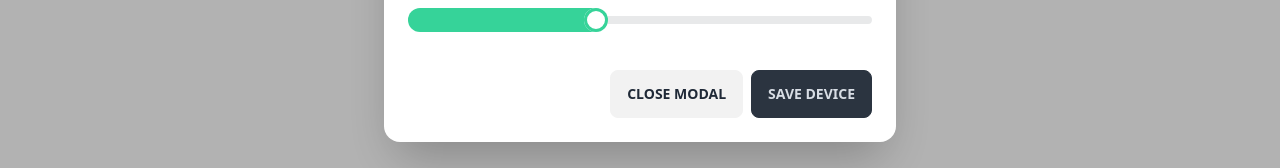
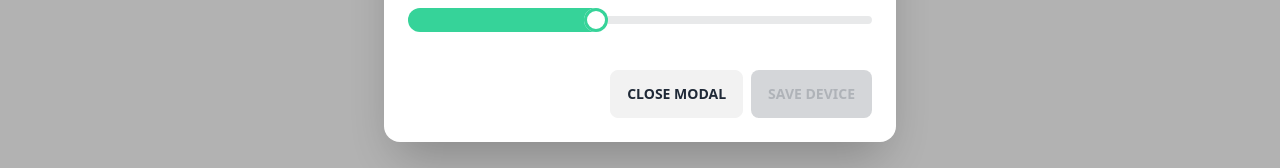
Before and after one commit to monta-zaroui/koerber, a Vue app in the folder koerber-fe/: page / in a window 1280 px wide. Both pictures are taken after typing "Sample" into the empty fields and a click on the button "ADD DEVICE". Shown: the part 463-631 px from the top of the page. Built offline with nearby package versions, Linux system fonts and the light colour scheme; no server answers.

Commit message:
disable and enable save button

```diff
--- a/koerber-fe/src/components/DeviceModal.vue
+++ b/koerber-fe/src/components/DeviceModal.vue
@@ -1,11 +1,15 @@
 <script setup lang="ts">
-import { ref } from 'vue';
+import { computed, ref } from 'vue';
 import BaseInput from './BaseInput.vue';
 import { newDevice } from '../models/device.model';
 import BaseDropdown from './BaseDropdown.vue';
 import { deviceTypeDropdownItems } from '../utils/constants/device-type-dropdown-items';
 
 const showModal = ref(false);
+
+const isSaveButtonDisabled = computed(() => {
+  return newDevice.value.name === '' || newDevice.value.ownerName === '';
+});
 function toggleModal(): void {
   showModal.value = !showModal.value;
 }
@@ -34,7 +38,7 @@ function toggleModal(): void {
         </div>
         <div class="modal-action">
           <button class="btn" @click="toggleModal">Close modal</button>
-          <button class="btn btn-neutral" @click="toggleModal">Save Device</button>
+          <button class="btn btn-neutral" :disabled="isSaveButtonDisabled" @click="toggleModal">Save Device</button>
         </div>
       </div>
     </div>
```
